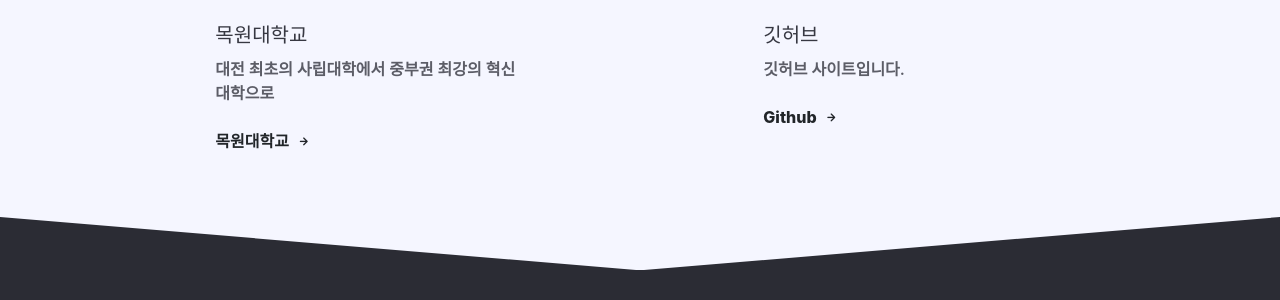
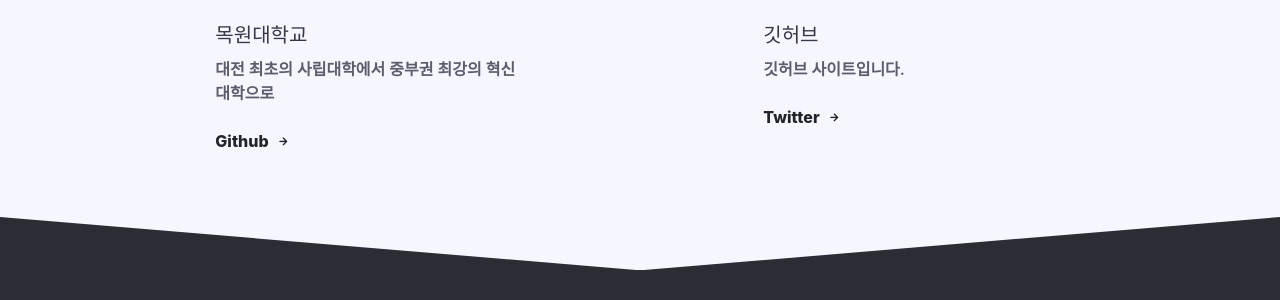
Before and after one commit to martin-yeo/k1163, a Jekyll site: the page built from index.html, in a window 1280 px wide. Shown: the part 698-998 px from the top of the page. Built offline with Jekyll 4.4.1, drawn with Linux system fonts in a browser that asks for light colours; nearby versions of some CDN libraries; some web fonts are replaced; comment, search, counter and statistics services are not loaded; part of the change alters nothing that is shown.

Commit message:
컨피그 원래대로

```diff
--- a/_config.yml
+++ b/_config.yml
@@ -18,19 +18,19 @@
 # You can create any custom variable you would like, and they will be accessible
 # in the templates via {{ site.myvariable }}.
 
-title: 웹화면구현 기말 프로젝트
+title: Odin - A Jekyll Knowledge Base Theme
 description: Odin is a simple to setup and use Jekyll theme for help desks and knowledge bases. Hosts for free on Github Pages!
 baseurl: "" # the subpath of your site, e.g. /support
 url: https://github.com/k1163172/k1163172.github.io.git # the base hostname AND PROTOCOL for your site, e.g. http://example.com
 permalink: /:categories/:title
 
-content_type: 웹툰을 소개해주는 사이트 #Define whether this is a knowledge base, help center, or something else
+content_type: Knowledge Base #Define whether this is a knowledge base, help center, or something else
 use_authors: true #Set this to false to disable showing post authors
 
 brand_logo: logo.png
 brand_name: Odin
-header: 웹툰을 소개해드릴까요?
-subheader: 웹툰제목, 작가, 장르 등을 소개해드릴게요.
+header: How can we help you?
+subheader: Support and documentation for Odin
 
 meta_image: odin-meta.png
 
@@ -44,28 +44,28 @@ instagram_username:
 
 
 # Navivation
-nav_item_one: 목원대학교
-nav_item_one_link: https://www.mokwon.ac.kr/kr/
+nav_item_one: Github
+nav_item_one_link: https://github.com/TeaGuns/odin
 
-nav_item_two: Github
-nav_item_two_link: https://github.com/k1163172/k1163172.github.io
+nav_item_two: Twitter
+nav_item_two_link: https://twitter.com/TheTeaGuns
 
 nav_item_three: #
 nav_item_three_link: #
 
-nav_button: Return to Home
+nav_button: Return to Odin Home
 nav_button_link: https://teaguns.github.io/odin/
 
 # More Help
-help_one_title: 목원대학교
-help_one_content: 대전 최초의 사립대학에서 중부권 최강의 혁신대학으로
-help_one_button: 목원대학교
-help_one_link: https://www.mokwon.ac.kr/kr/
+help_one_title: Odin Bugs
+help_one_content: If you find any bugs or problems with this theme, please open an issue over on Github.
+help_one_button: Github
+help_one_link: https://github.com/TeaGuns/odin/issues
 
-help_two_title: Github
-help_two_content: 깃허브 사이트입니다.
-help_two_button: Github
-help_two_link: https://github.com/
+help_two_title: Twitter
+help_two_content: Feel free to tweet at me if you have suggestions for Odin. Or if you just want to say hi.
+help_two_button: Twitter
+help_two_link: https://twitter.com/theteaguns
 
 # Build settings
 theme: minima
```
